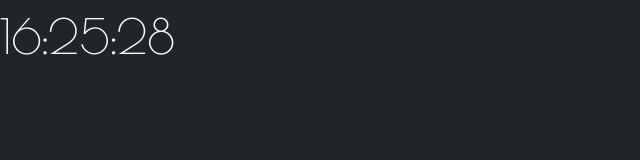
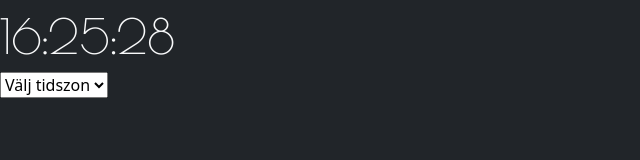
Before and after one commit to ocrnummer/js-clock-2, a plain HTML site: page index.html in a window 1280 px wide. Shown: the whole page, without its empty margins (0-640 px from the left). Drawn offline with nearby package versions, Linux system fonts and the light colour scheme.

Commit message:
Drop down med alternativ för att välja tidszon

```diff
--- a/index.html
+++ b/index.html
@@ -24,7 +24,13 @@
     <div id="clock" class="clock">
 
     </div>
+    <div>
+        <form action="">
+            <select id="timezoneEl" name="timezoneEl">
 
+            </select>
+        </form>
+    </div>
 
 
 
--- a/script.js
+++ b/script.js
@@ -1,5 +1,4 @@
 let clock = () => {
-
     let date = new Date();
     let hour = date.getHours();
     let minute = date.getMinutes();
@@ -12,8 +11,41 @@ let clock = () => {
     let time = `${hour}:${minute}:${second}`;
 
     document.querySelector("#clock").innerText = time;
-
     setInterval( () => clock(), 1000);
 }
 
-clock()
+let timezoneOptions = () => {
+
+    document.querySelector("#timezoneEl").innerHTML = ``;
+
+    document.querySelector("#timezoneEl").innerHTML = `
+    <option value="" disabled selected>Välj tidszon</option>
+    <option value="+1">+1</option>
+    <option value="+2">+2</option>
+    <option value="+3">+3</option>
+    <option value="+4">+4</option>
+    <option value="+5">+5</option>
+    <option value="+6">+6</option>
+    <option value="+7">+7</option>
+    <option value="+8">+8</option>
+    <option value="+9">+9</option>
+    <option value="+10">+10</option>
+    <option value="+11">+11</option>
+    <option value="+12">+12</option>
+    <option value="UTC">UTC</option>
+    <option value="-1">-1</option>
+    <option value="-2">-2</option>
+    <option value="-3">-3</option>
+    <option value="-4">-4</option>
+    <option value="-5">-5</option>
+    <option value="-6">-6</option>
+    <option value="-7">-7</option>
+    <option value="-8">-8</option>
+    <option value="-9">-9</option>
+    <option value="-1">-10</option>
+    <option value="-11">-11</option>
+    `
+}
+
+timezoneOptions();
+clock();
```
